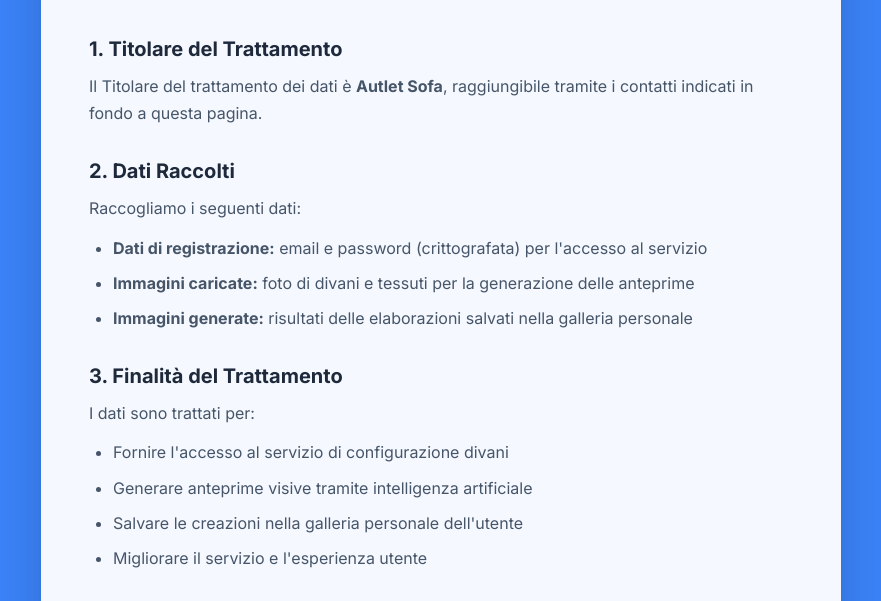
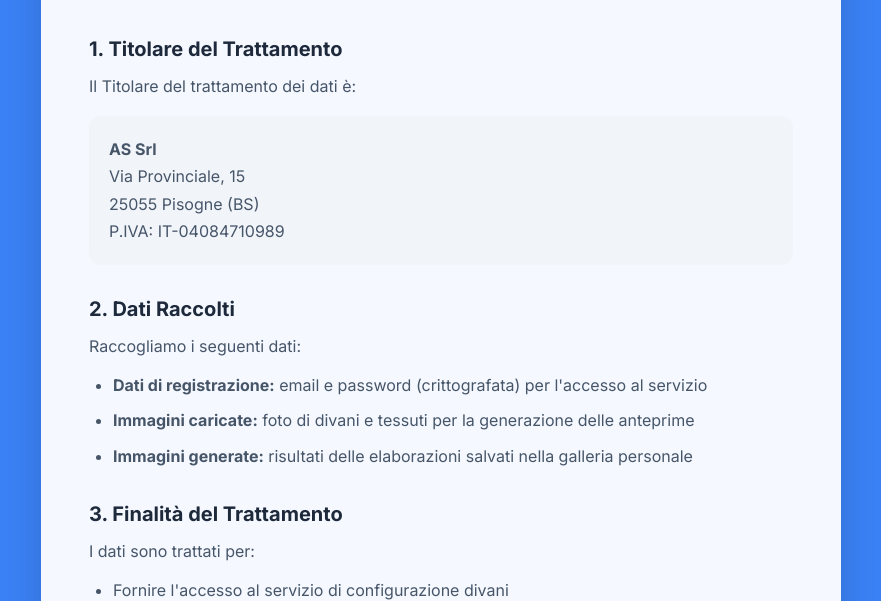
Before and after one commit to PolarisDigital/sofa-visualizer, a website built with Vite: page privacy.html in a window 1280 px wide. Shown: the part 186-787 px from the top of the page, without its empty margins (199-1080 px from the left). Built offline with nearby package versions, Linux system fonts and the light colour scheme.

Commit message:
Fix privacy page scroll and add company legal details

```diff
--- a/privacy.html
+++ b/privacy.html
@@ -10,9 +10,17 @@
     <link rel="stylesheet" href="/src/style.css">
     <link href="https://fonts.googleapis.com/css2?family=Inter:wght@400;500;600;700&display=swap" rel="stylesheet">
     <style>
+        html,
+        body {
+            height: auto !important;
+            overflow: auto !important;
+            position: static !important;
+        }
+
         body {
             min-height: 100vh;
             padding: 40px 20px;
+            padding-bottom: 80px;
         }
 
         .privacy-container {
@@ -117,8 +125,13 @@
 
         <section class="privacy-section">
             <h2>1. Titolare del Trattamento</h2>
-            <p>Il Titolare del trattamento dei dati è <strong>Autlet Sofa</strong>, raggiungibile tramite i contatti
-                indicati in fondo a questa pagina.</p>
+            <p>Il Titolare del trattamento dei dati è:</p>
+            <div class="contact-box">
+                <p><strong>AS Srl</strong><br>
+                    Via Provinciale, 15<br>
+                    25055 Pisogne (BS)<br>
+                    P.IVA: IT-04084710989</p>
+            </div>
         </section>
 
         <section class="privacy-section">
@@ -209,9 +222,11 @@
             <h2>10. Contatti</h2>
             <p>Per esercitare i tuoi diritti o per qualsiasi domanda:</p>
             <div class="contact-box">
-                <p><strong>Autlet Sofa</strong><br>
-                    Email: info@autletsofa.it<br>
-                    Sito: autletsofa.it</p>
+                <p><strong>AS Srl</strong><br>
+                    Via Provinciale, 15 - 25055 Pisogne (BS)<br>
+                    P.IVA: IT-04084710989<br>
+                    Email: <a href="mailto:info@autletsofa.it">info@autletsofa.it</a><br>
+                    Sito: <a href="https://autletsofa.it" target="_blank">autletsofa.it</a></p>
             </div>
         </section>
     </div>
```
